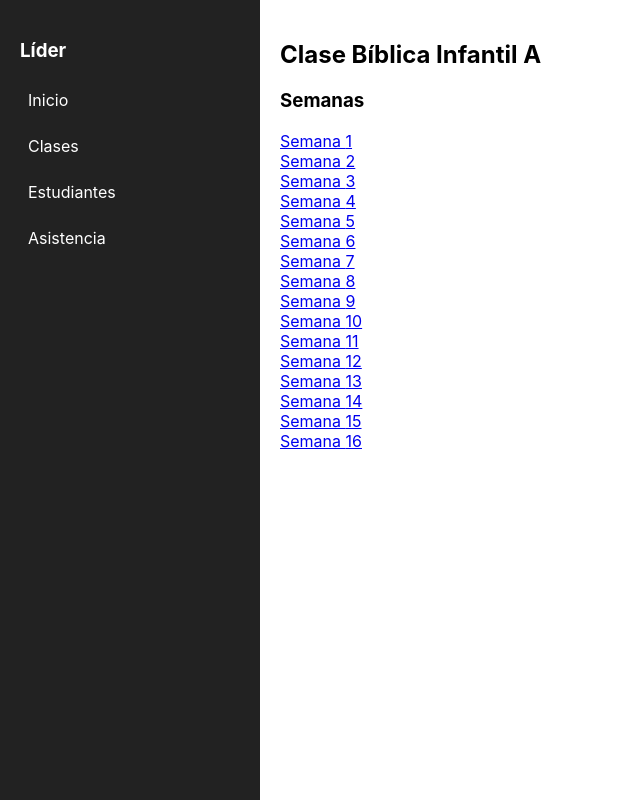
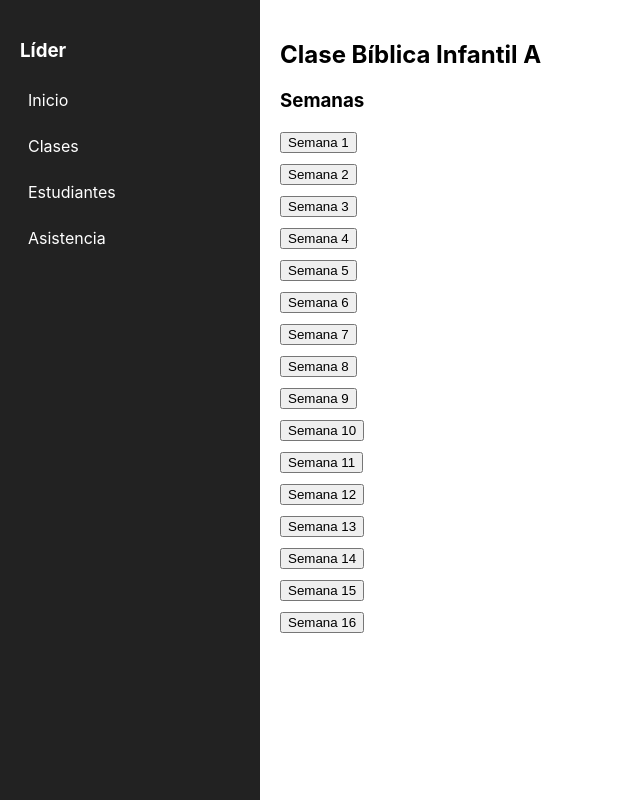
Before and after one commit to diego-barazarte/app-tesis, a React (Create React App) app in the folder frontend/: page /lideres/clases/1 in a window 1280 px wide. Shown: the whole page, without its empty margins (0-640 px from the left). Built offline with nearby package versions, Linux system fonts and the light colour scheme.

Commit message:
Ajuste estético de los botones de "Clases" de los líderes

```diff
--- a/frontend/src/pages/líderes/ClaseDetalleLider.js
+++ b/frontend/src/pages/líderes/ClaseDetalleLider.js
@@ -1,8 +1,10 @@
-import { useParams, Link } from "react-router-dom";
+import { useParams, useNavigate } from "react-router-dom";
 import { clases } from "../../data/clasesMock";
 
 function ClaseDetalleLider() {
   const { id } = useParams();
+  const navigate = useNavigate();
+
   const clase = clases.find(c => c.id === Number(id));
 
   return (
@@ -11,10 +13,14 @@ function ClaseDetalleLider() {
       <h3>Semanas</h3>
 
       {clase.semanas.map((semana) => (
-        <div key={semana.numero}>
-          <Link to={`/lideres/clases/${id}/semana/${semana.numero}`}>
+        <div key={semana.numero} style={{ marginBottom: "10px" }}>
+          <button
+            onClick={() =>
+              navigate(`/lideres/clases/${id}/semana/${semana.numero}`)
+            }
+          >
             Semana {semana.numero}
-          </Link>
+          </button>
         </div>
       ))}
     </div>
```
